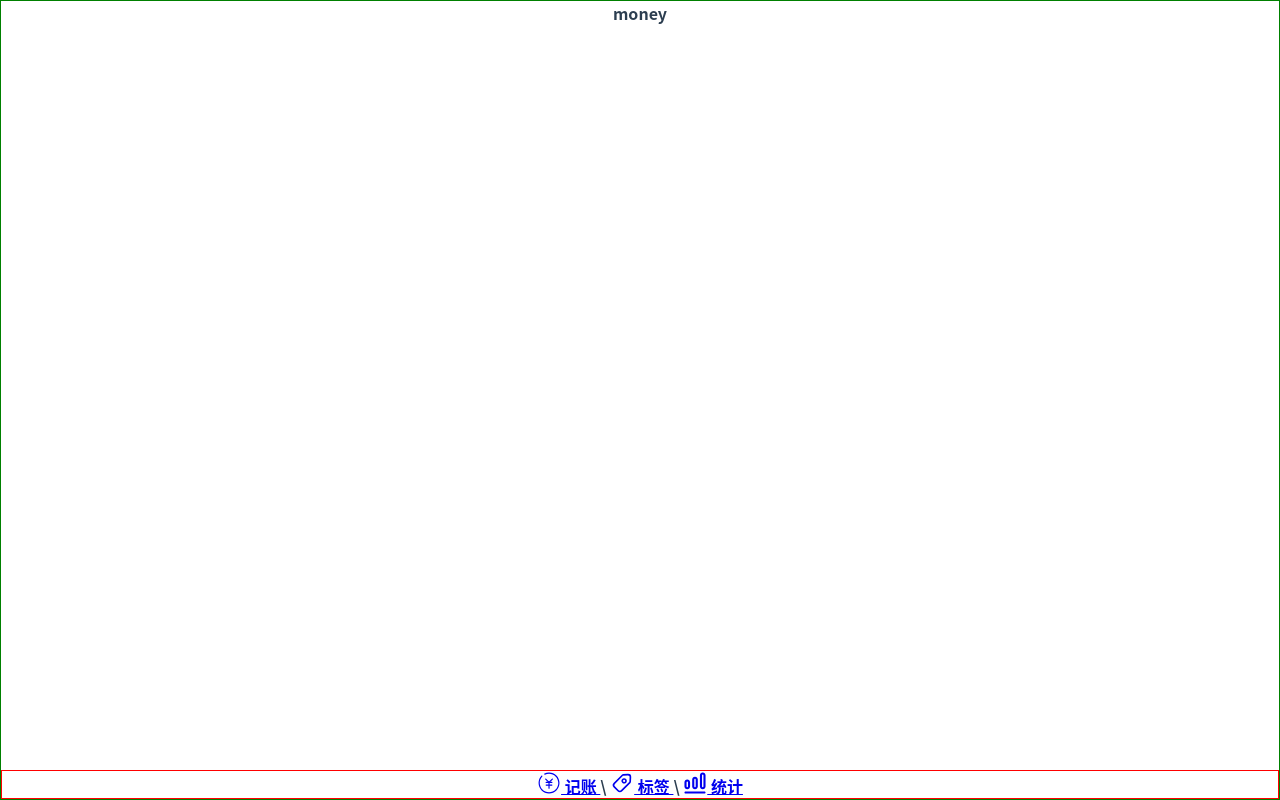
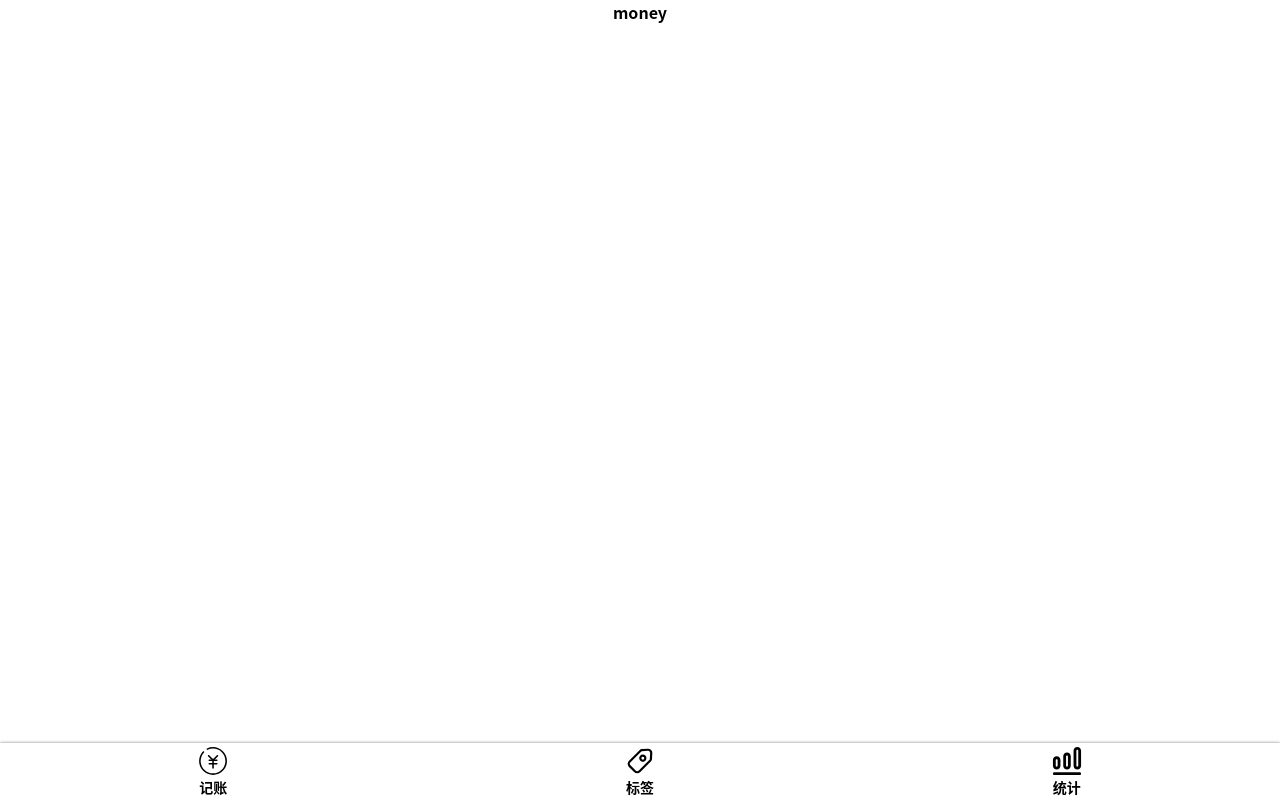
Before and after one commit to 254412246/morney, a Vue app: page /#/money in a window 1280 px wide. Built offline with nearby package versions, Linux system fonts and the light colour scheme.

Commit message:
添加 Nav 样式

```diff
--- a/src/App.vue
+++ b/src/App.vue
@@ -9,12 +9,19 @@
         margin: 0;padding: 0;
         box-sizing: border-box;
     }
+    body{
+        line-height: 1.5;
+    }
+    a{
+        text-decoration: none;
+        color: inherit;
+    }
     #app {
         font-family: Avenir, Helvetica, Arial, sans-serif;
         -webkit-font-smoothing: antialiased;
         -moz-osx-font-smoothing: grayscale;
         text-align: center;
-        color: #2c3e50;
+
     }
 
     #nav {
@@ -22,11 +29,7 @@
 
         a {
             font-weight: bold;
-            color: #2c3e50;
 
-            &.router-link-exact-active {
-                color: #b95233;
-            }
         }
     }
 </style>
--- a/src/components/Layout.vue
+++ b/src/components/Layout.vue
@@ -15,7 +15,7 @@
 
 <style scoped>
     .nav-wrapper {
-        border: 1px solid green;
+
         display: flex;
         flex-direction: column;
         height: 100vh;
--- a/src/components/Nav.vue
+++ b/src/components/Nav.vue
@@ -1,19 +1,17 @@
 <template>
-    <div class="nav">
-        <router-link to="/money">
+    <nav>
+        <router-link class="item" to="/money">
            <Icon name="money"/>
             记账
         </router-link>
-        \
-        <router-link to="/labels">
+        <router-link class="item" to="/labels">
             <Icon name="labels"/>
             标签
         </router-link>
-        \
-        <router-link to="/statistics">
+        <router-link class="item" to="/statistics">
             <Icon name="statistics"/>
             统计</router-link>
-    </div>
+    </nav>
 </template>
 
 <script lang="ts">
@@ -24,7 +22,23 @@
 </script>
 
 <style lang="scss" scoped>
-    .nav {
-        border: 1px solid red
+    nav {
+        display: flex;
+        box-shadow: 0 0 3px rgba(0,0,0, 0.5);
+        flex-direction: row;
+        font-size: 14px;
+        > .item{
+            padding: 2px 0;
+        width: 33.333%;
+            display: flex;
+            justify-content: center;
+            align-items: center;
+            flex-direction: column;
+            .icon{
+                width: 32px;
+                height: 32px;
+            }
+        }
     }
+
 </style>
```
